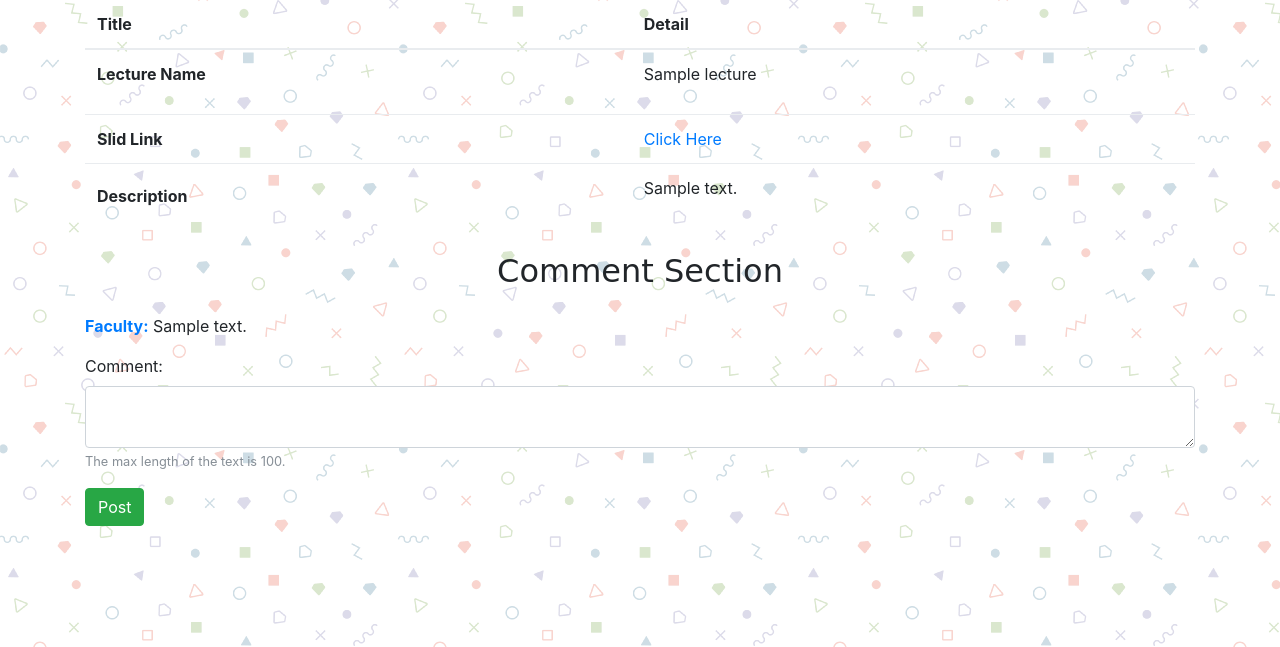
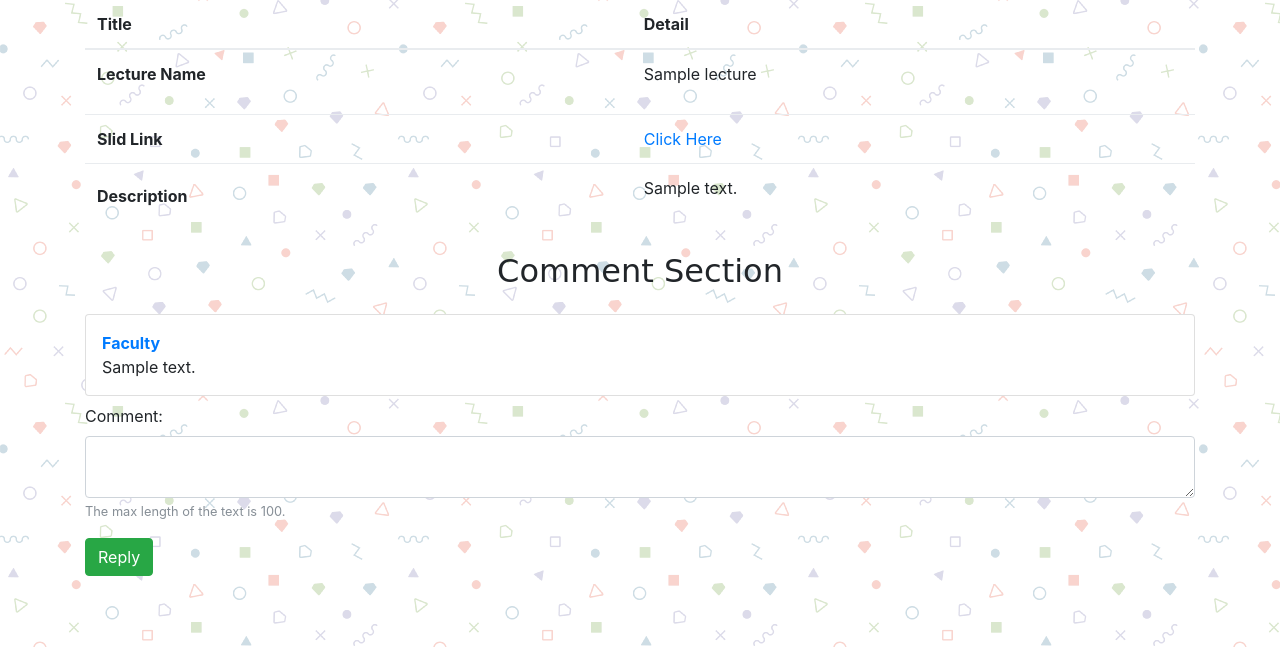
Before and after one commit to Kimbbakar/Classroom, a Django app: page /course/lecture/1/ in a window 1280 px wide. Shown: the part 153-800 px from the top of the page. Run offline with Django 3.2, Linux system fonts and the light colour scheme; a user stored in the database is signed in; tables that the repository leaves empty hold one stand-in row (values such as "Sample post"); some libraries are stand-ins or nearby versions.

Commit message:
Showing comments on a specific box

```diff
--- a/myproject/templates/lecture_view.html
+++ b/myproject/templates/lecture_view.html
@@ -45,16 +45,31 @@
 
 
   {% for post in posts%}
-    <div>
-<p>
-    {% if post.user.type.role == 1 %}
-      <a href = "#"> <strong> Faculty:</strong> </a>
-    {% else %}
-      <a href = "#"> <strong> {{post.user.first_name }}: </strong> </a>
-    {% endif %}
-      {{post.comment}}</p>
+
+  <div class="card mb-2">
+
+
+    <div class="card-body p-3">
+
+    <div class="text-muted">
+
+      <a href = "#"> <strong>
+        {% if post.user.type.role == 1 %}
+            Faculty
+        {% else %}
+            {{post.user.first_name}}
+        {% endif %}
+      </strong> </a>
+
 
     </div>
+    <div>
+      {{post.comment}}
+    </div>
+
+    </div>
+
+  </div>
 
   {% endfor %}
 
@@ -91,7 +106,7 @@
         </div>
       {% endfor %}
 
-    <button type="submit" class="btn btn-success">Post</button>
+    <button type="submit" class="btn btn-success">Reply</button>
   </form>
 
 
```
